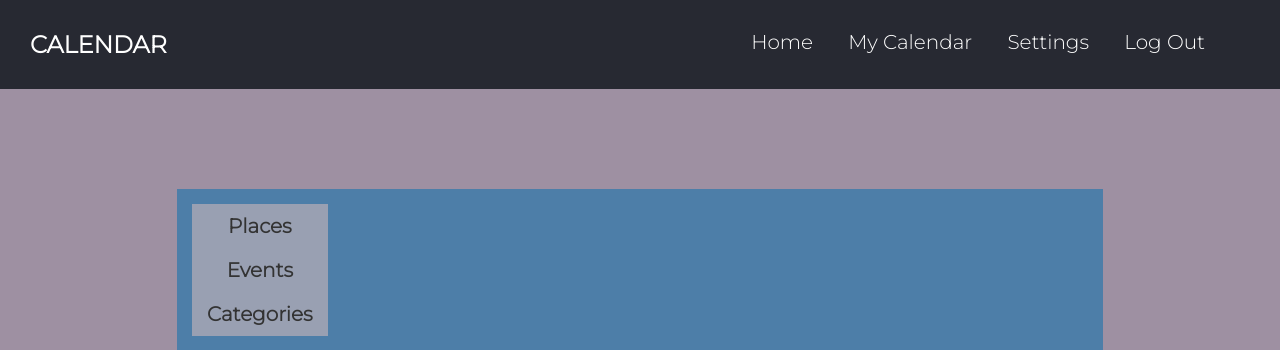
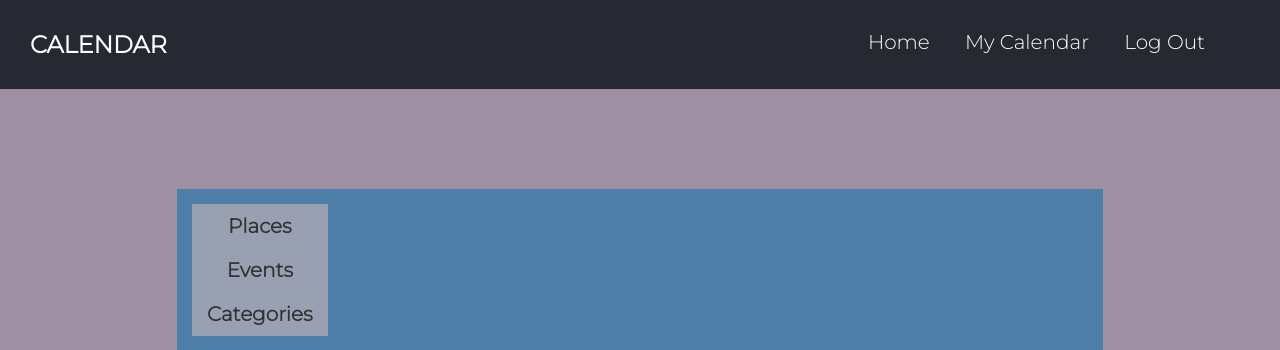
Before and after one commit to kambulatAL/iis-project, a Django app: template calendar_site/events/templates/admin_temps/admin_page.html in a window 1280 px wide. Shown: the top 350 px of the page. Run offline with Django 3.2, Linux system fonts and the light colour scheme; the template is opened without the code that fills it, so the values that code supplies are empty.

Commit message:
Removed settings from admin page

```diff
--- a/calendar_site/events/templates/admin_temps/admin_page.html
+++ b/calendar_site/events/templates/admin_temps/admin_page.html
@@ -8,7 +8,6 @@
         <div class="nav">
             <a href="{% url 'home_page' %}">Home</a>
             <a href="{% url 'my_calendar_page' %}">My Calendar</a>
-            <a href="#">Settings</a>
             <a href="{% url 'logout_page' %}">Log Out</a>
         </div>
     </header>
```
